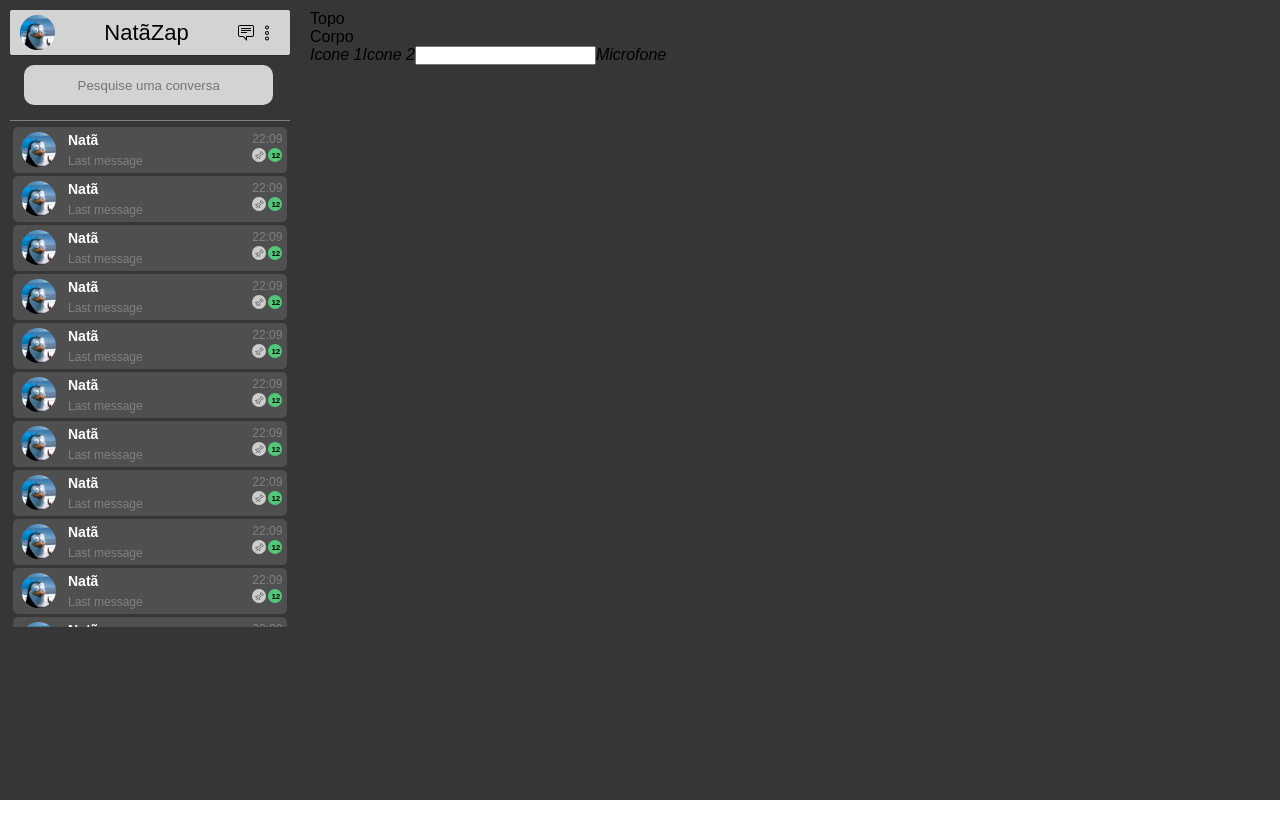
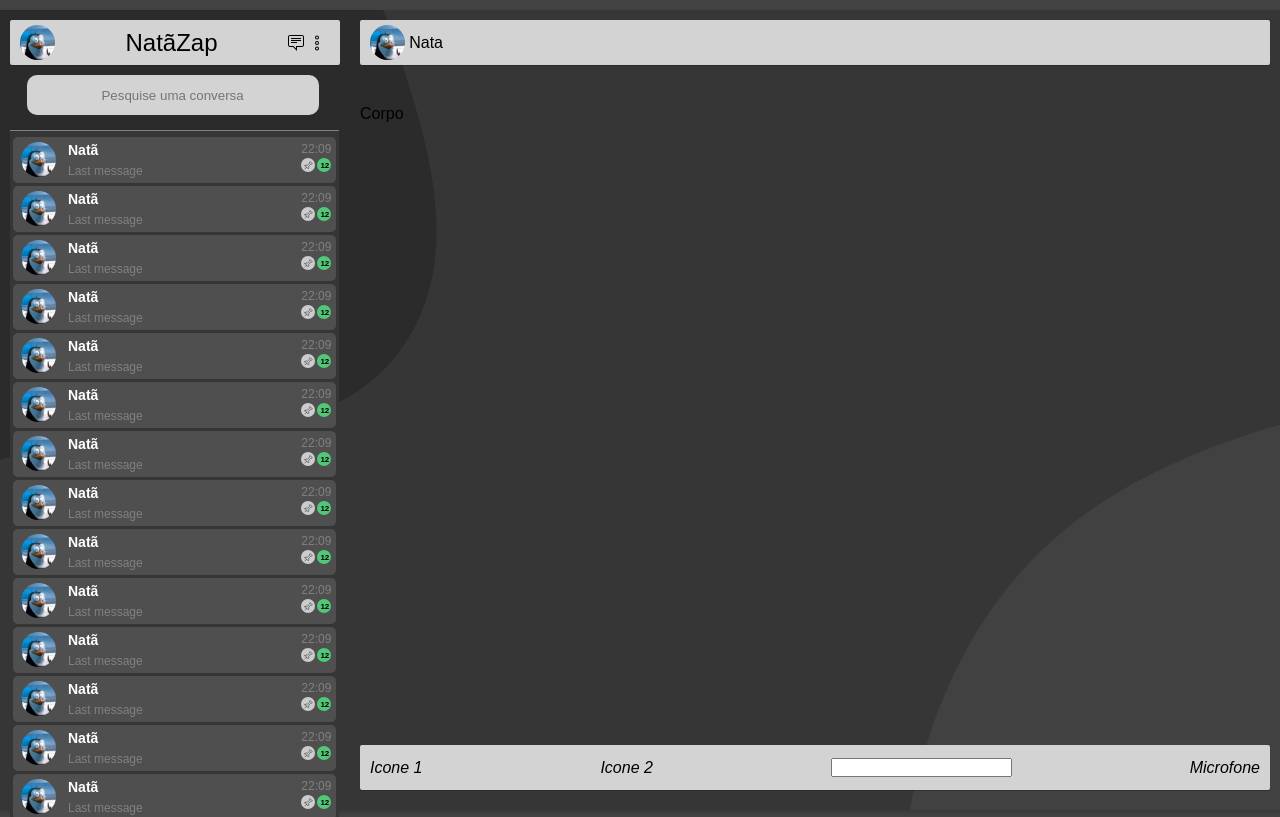
Before and after one commit to natan1563/nata_social_network, a Vue app: page / in a window 1280 px wide. Built offline with nearby package versions, Linux system fonts and the light colour scheme; a web font is replaced by a local one.

Commit message:
Init: layout chat side right

```diff
--- a/src/App.vue
+++ b/src/App.vue
@@ -10,4 +10,11 @@
   padding: 0;
   font-family: Arial, Helvetica, sans-serif;
 }
+
+body {
+    background-color: #444343;
+    max-width: 100%;
+    max-height: 100vmin;
+}
+
 </style>
--- /dev/null
+++ b/src/components/SelectedChat.vue
@@ -0,0 +1,83 @@
+<template>
+  <section>
+     <header>
+        <nav>
+          <span class="left-sidebar">
+            <PhotoProfile/>
+            {{ user }}
+          </span>
+        </nav>
+     </header>
+
+      <main>
+        Corpo
+      </main>
+
+      <footer>
+        <i>Icone 1</i>
+        <i>Icone 2</i>
+        <input type="text" class="inputMessage">
+        <i>Microfone</i>
+      </footer>
+    </section>
+</template>
+
+<script>
+import PhotoProfile from '@/components/PhotoProfile.vue'
+
+export default {
+  name: 'SelectedChat',
+  props: {
+    user: {
+      type: String,
+      require: true,
+      default: 'Nata'
+    }
+  },
+  components: {
+    PhotoProfile,
+  },
+}
+</script>
+
+<style scoped>
+  section {
+    display: flex;
+    flex-direction: column;
+    max-height: 100vh;
+  }
+
+  nav,
+  footer {
+    height: 35px;
+    padding: 5px 10px;
+    margin-bottom: 10px;
+    box-shadow: 0 1px 0px rgba(10, 20, 30, 0.3);
+    background-color: #D3D3D3;
+    border-radius: 2px;
+    display: flex;
+    justify-content: space-between;
+    align-items: center;
+  }
+
+  header {
+    width: 100%;
+    height: 10vmin;
+    margin-bottom: 5px;
+  }
+
+  main {
+    height: 80vmin;
+  }
+
+  footer {
+    margin-bottom: 0;
+  }
+
+  .left-sidebar {
+    display: flex;
+    align-items: center;
+    justify-content: space-between;
+    flex-basis: 73px;
+  }
+</style>
--- a/src/views/Home.vue
+++ b/src/views/Home.vue
@@ -49,34 +49,21 @@
     </section>
 
     <!-- Right -->
-    <section>
-      <nav>
-        Topo
-      </nav>
-
-      <div>
-        Corpo
-      </div>
-
-      <footer>
-        <i>Icone 1</i>
-        <i>Icone 2</i>
-        <input type="text" class="inputMessage">
-        <i>Microfone</i>
-      </footer>
-    </section>
+    <SelectedChat />
   </div>
 </template>
 
 <script>
 import PhotoProfile from '@/components/PhotoProfile.vue'
 import CardChat from '@/components/CardChat.vue'
+import SelectedChat from '@/components/SelectedChat.vue'
 
 export default {
   name: 'Home',
   components: {
     PhotoProfile,
-    CardChat
+    CardChat,
+    SelectedChat
   }
 }
 </script>
@@ -86,10 +73,12 @@ export default {
 
   .home {
     display: grid;
-    grid-template-columns: 300px 1fr;
-    background-color: #363636;
-    height: 100vh;
-    width: 100%;
+    grid-template-columns: 350px 1fr;
+    max-height: 100vmin;
+    max-width: 1950px;
+    margin: 10px auto 0 auto;
+    background: url('../assets/image/background/bg_chat.svg') repeat top;
+    box-shadow: 0 2px 4px rgba(21, 29, 37, 0.3);
   }
 
   /* Navbar */
@@ -138,6 +127,7 @@ export default {
     width: 16px;
     height: 16px;
     cursor: pointer;
+    transition: all .3s;
   }
 
   .icon:nth-child(1n) {
@@ -168,7 +158,8 @@ export default {
   }
 
   .main-input:hover,
-  .main-input:focus {
+  .main-input:focus,
+  .icon:hover {
     transform: scale(1.1);
     box-shadow: 0 1px 3px rgba(10, 20, 30, .3);
     border: none;
@@ -180,7 +171,7 @@ export default {
     flex-direction: column;
     width: 98%;
     padding: 3px;
-    max-height: 500px;
+    max-height: 85vmin;
     overflow: auto;
     background-color: #363636;
     margin-top: 10px;
@@ -212,6 +203,6 @@ export default {
 /* Logo */
 .logo {
   font-family: 'Moo Lah Lah', Arial, Helvetica, sans-serif;
-  font-size: 22px;
+  font-size: 24px;
 }
 </style>
```
Also changed, not shown: src/assets/image/background/bg_chat.svg (added).
